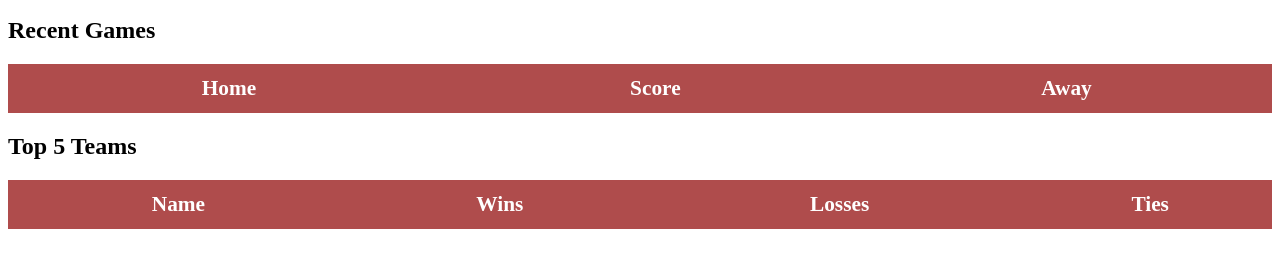
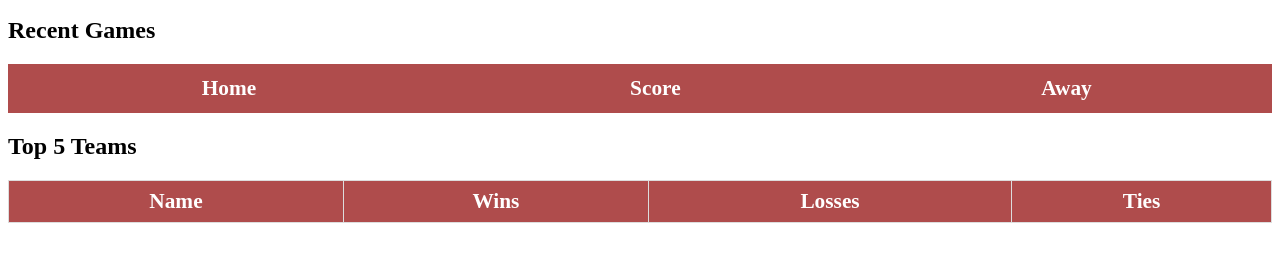
Before and after one commit to diyorg07/serverNodejs, a website: page app/public_html/index.html in a window 1280 px wide. Shown: the part 129-396 px from the top of the page. Drawn offline with Linux system fonts and the light colour scheme; no server answers.

Commit message:
Update style.css

```diff
--- a/app/public_html/style.css
+++ b/app/public_html/style.css
@@ -32,14 +32,14 @@ li a:hover {
     border: 3px solid #f1f1f1;
     z-index: 9;
 }
-#recents {
+#recents, #top5, #playersTable, #teamsTable, #gamesTable {
     border-collapse: collapse;
     text-align: center;
     width: 100%;
     font-size: 16pt;
 }
 
-#recents th {
+#recents th, #top5 th, #playersTable th, #teamsTable th, #gamesTable th{
     padding-top: 12px;
     padding-bottom: 12px;
     text-align: center;
@@ -47,43 +47,15 @@ li a:hover {
     color: white;
 }
 
-#recents td, #recent th {
+#recents td, #recent th, #top5 td, #top5 th, #playersTable td, #playersTable th, #teamsTable td, #teamsTable th, #gamesTable td, #gamesTable th{
     border: 1px solid #ddd;
     padding: 8px;
 }
 
-#recents tr:nth-child(even){
+#recents tr:nth-child(even), #top5 tr:nth-child(even), #playersTable tr:nth-child(even), #teamsTable tr:nth-child(even), #gamesTable tr:nth-child(even){
     background-color: #f2f2f2;
 }
 
-#recents tr:hover {
+#recents tr:hover, #top5 tr:hover, #playersTable tr:hover, #teamsTable tr:hover, #gamesTable tr:hover{
     background-color: #ddd;
 }
-
-#top5 {
-    border-collapse: collapse;
-    text-align: center;
-    width: 100%;
-    font-size: 16pt;
-}
-
-#top5 th {
-    padding-top: 12px;
-    padding-bottom: 12px;
-    text-align: center;
-    background-color: #af4c4c;
-    color: white;
-}
-
-#top5 td, #recent th {
-    border: 1px solid #ddd;
-    padding: 8px;
-}
-
-#top5 tr:nth-child(even){
-    background-color: #f2f2f2;
-}
-
-#top5 tr:hover {
-    background-color: #ddd;
-}
```
